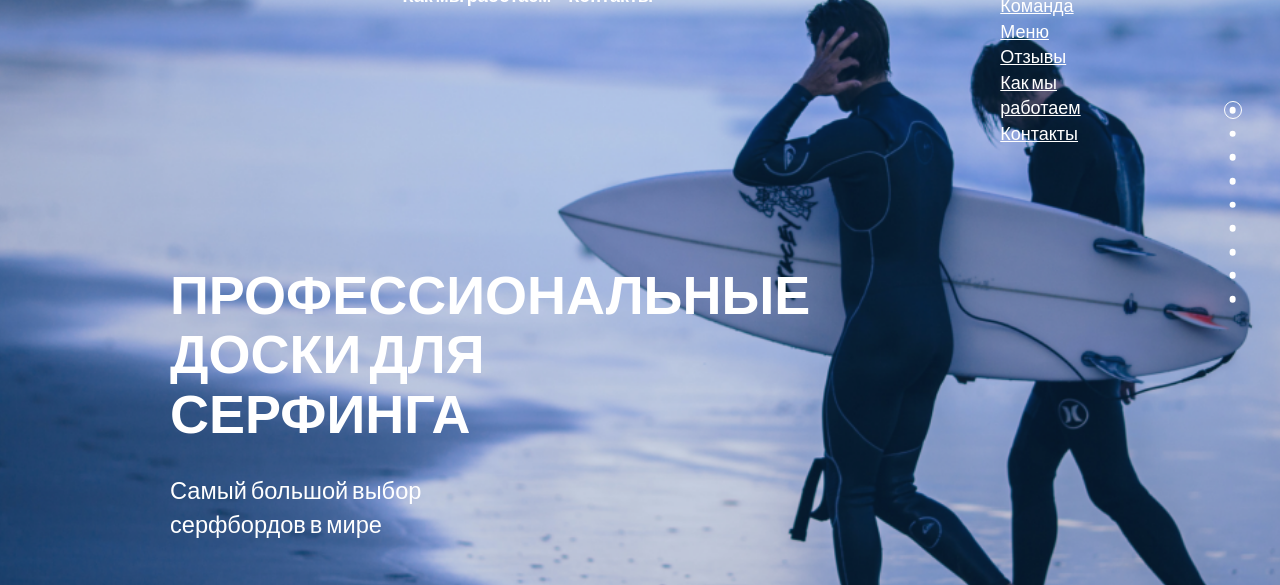
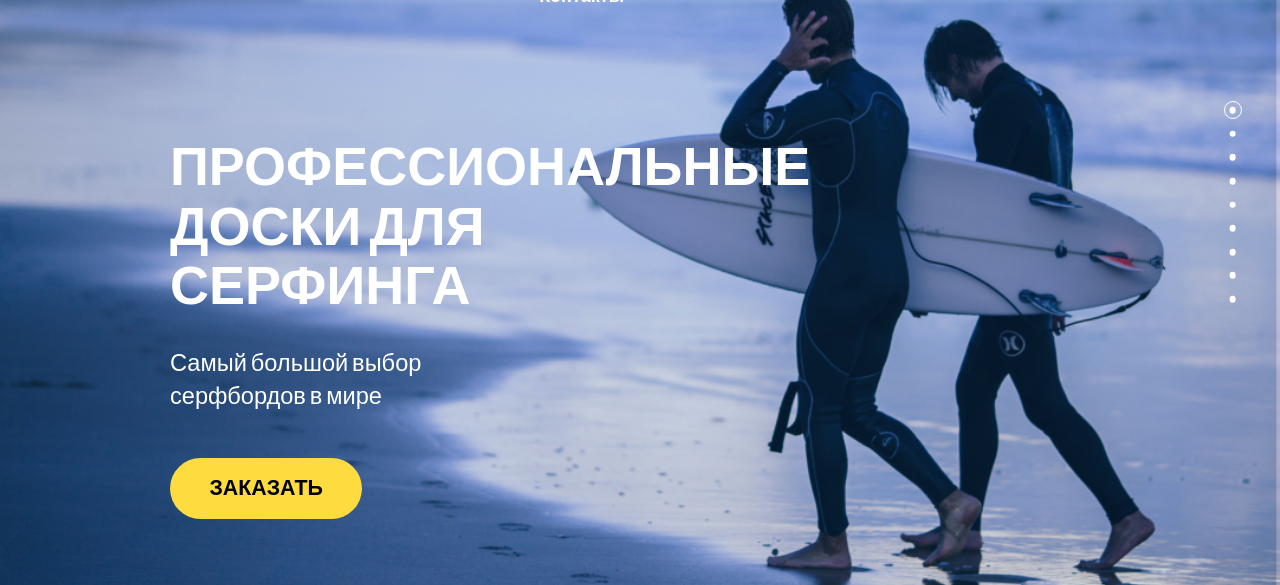
Before and after one commit to rudanastasia/surfboard, a plain HTML site: page index.html in a window 1280 px wide. Shown: the part 83-668 px from the top of the page. Drawn offline with nearby package versions, Linux system fonts and the light colour scheme; files that its build step writes are made by us from their sources; a script that the page names is missing.

Commit message:
Update index.html

```diff
--- a/index.html
+++ b/index.html
@@ -51,7 +51,7 @@
                                 <span class="hamburger__plank"></span>
                                 <span class="hamburger__plank"></span>
                             </a>
-                            <div class="menu__burger">
+                            <!--<div class="menu__burger">
                                 <ul class="menu__burger__list">
                                     <li class="menu__burger__item">
                                         <a href="#" class="menu__burger__link">О нас</a>
@@ -75,7 +75,7 @@
                                         <a href="#" class="menu__burger__link">Контакты</a>
                                     </li>
                                 </ul>
-                            </div>
+                            </div>-->
                     </header>
                     <div class="hero__title-section">
                         <h1 class="hero__main-title">Профессиональные доски для
```
